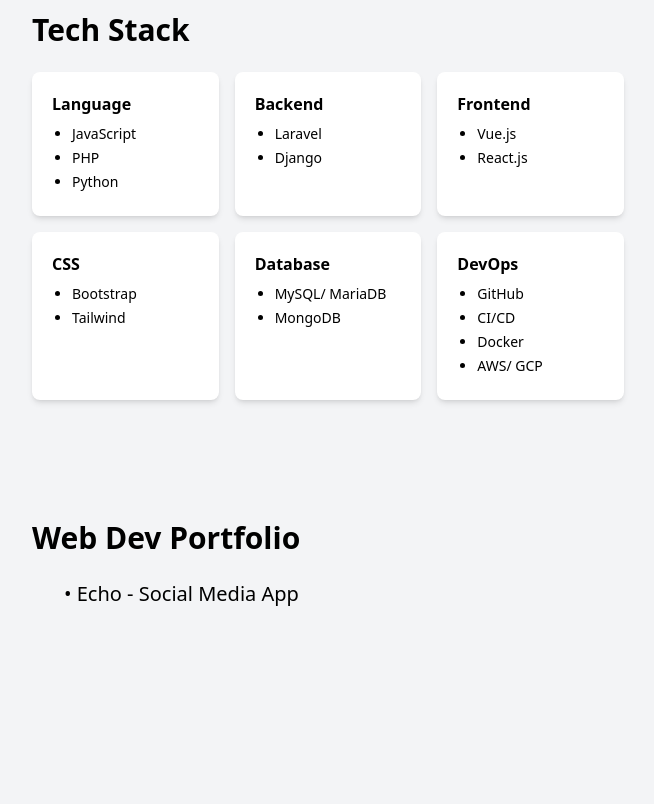
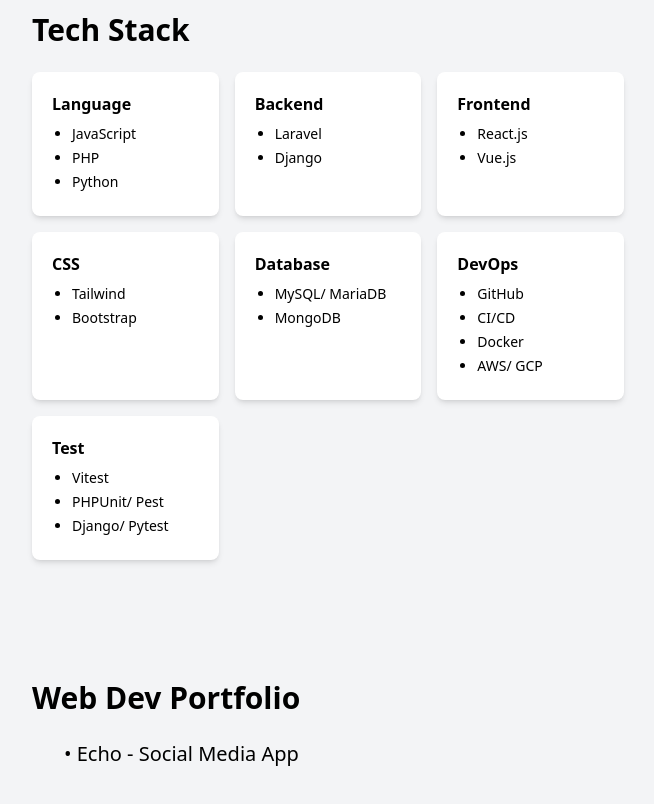
Before and after one commit to catstring/portfolio, a React (Vite) app: page / in a window 1280 px wide. Shown: the part 1000-1804 px from the top of the page, without its empty margins (312-966 px from the left). Built offline with nearby package versions, Linux system fonts and the light colour scheme.

Commit message:
add skill, remove animetion

```diff
--- a/src/App.jsx
+++ b/src/App.jsx
@@ -1,5 +1,5 @@
 /* eslint-disable react/prop-types */
-import { useState, useEffect } from 'react';
+import { useState } from 'react';
 import Profile from './components/Profile';
 import Skill from './components/Skill';
 import Project from './components/Project';
@@ -20,7 +20,6 @@
 function App() {
   const [darkMode, setDarkMode] = useState(false);
   const [language, setLanguage] = useState('en');
-  const [showBounce, setShowBounce] = useState(true);
 
   const toggleDarkMode = () => {
     setDarkMode(prevMode => !prevMode);
@@ -30,16 +29,11 @@
     setLanguage(prevLanguage => (prevLanguage === 'en' ? 'zh' : 'en'));
   };
 
-  useEffect(() => {
-    const timer = setTimeout(() => {
-      setShowBounce(false);
-    }, 2000);
-    return () => clearTimeout(timer);
-  }, []);
+
 
   return (
     <div className={`${darkMode ? 'dark' : ''}`}>
-      <div className={`min-h-screen bg-gray-100 dark:bg-gray-900 ${showBounce ? 'animate-bounce' : ''} transition-all duration-300`}>
+      <div className={`min-h-screen bg-gray-100 dark:bg-gray-900 transition-all duration-300`}>
         <div className="fixed-top flex space-x-2 p-2">
           <ToggleButton
             onClick={toggleLanguage}
--- a/src/components/Skill.jsx
+++ b/src/components/Skill.jsx
@@ -16,11 +16,11 @@
           },
           {
             category: 'Frontend',
-            items: ['Vue.js', 'React.js'],
+            items: ['React.js', 'Vue.js'],
           },
           {
             category: 'CSS',
-            items: ['Bootstrap', 'Tailwind'],
+            items: ['Tailwind', 'Bootstrap'],
           },
           {
             category: 'Database',
@@ -29,6 +29,10 @@
           {
             category: 'DevOps',
             items: ['GitHub', 'CI/CD', 'Docker', 'AWS/ GCP'],
+          },
+          {
+            category: 'Test',
+            items: ['Vitest', 'PHPUnit/ Pest', 'Django/ Pytest'],
           },
         ],
       },
@@ -45,11 +49,11 @@
           },
           {
             category: '前端',
-            items: ['Vue.js', 'React.js'],
+            items: ['React.js', 'Vue.js'],
           },
           {
             category: 'CSS',
-            items: ['Bootstrap', 'Tailwind'],
+            items: ['Tailwind', 'Bootstrap'],
           },
           {
             category: '資料庫',
@@ -58,6 +62,10 @@
           {
             category: 'DevOps',
             items: ['GitHub', 'CI/CD', 'Docker', 'AWS/ GCP'],
+          },
+          {
+            category: '測試',
+            items: ['Vitest', 'PHPUnit/ Pest', 'Django/ Pytest'],
           },
         ],
       }
--- a/src/index.css
+++ b/src/index.css
@@ -1,24 +1,6 @@
 @tailwind base;
 @tailwind components;
 @tailwind utilities;
-
-/* Bounce Effect */
-
-@keyframes bounce {
-    0%, 20%, 50%, 80%, 100% {
-        transform: translateY(0);
-    }
-    40% {
-        transform: translateY(-10px);
-    }
-    60% {
-        transform: translateY(-5px);
-    }
-}
-
-.bounce {
-    animation: bounce 2s infinite;
-}
 
 /* Project Slideshow Transition */
 
```
